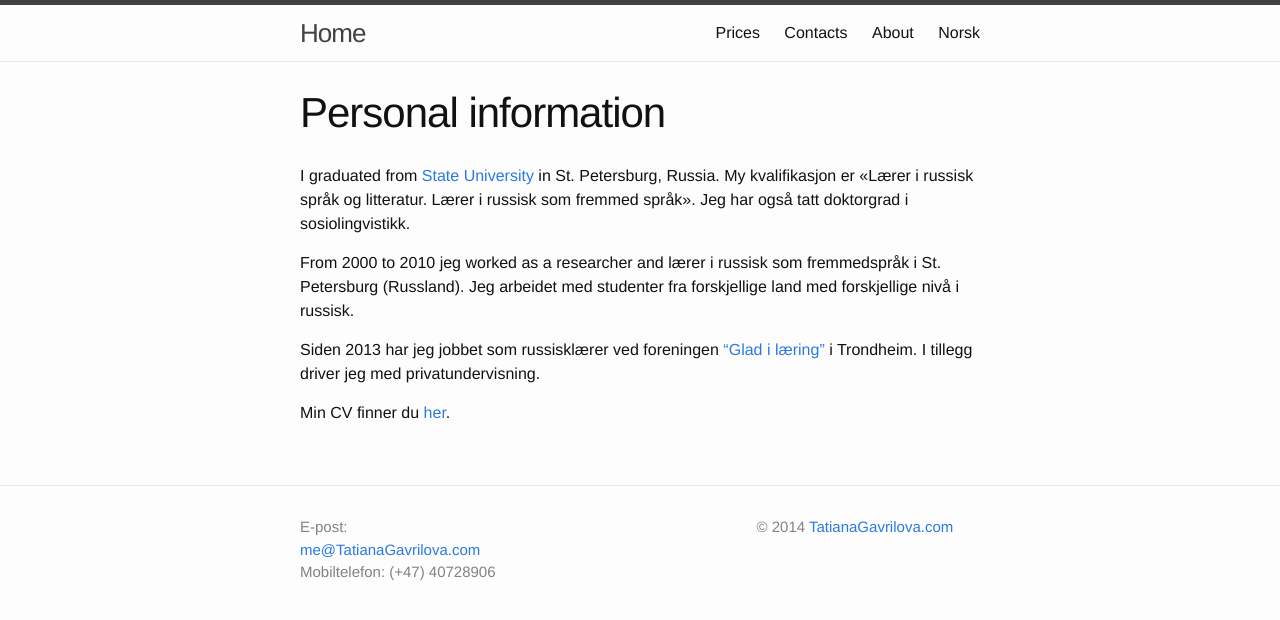
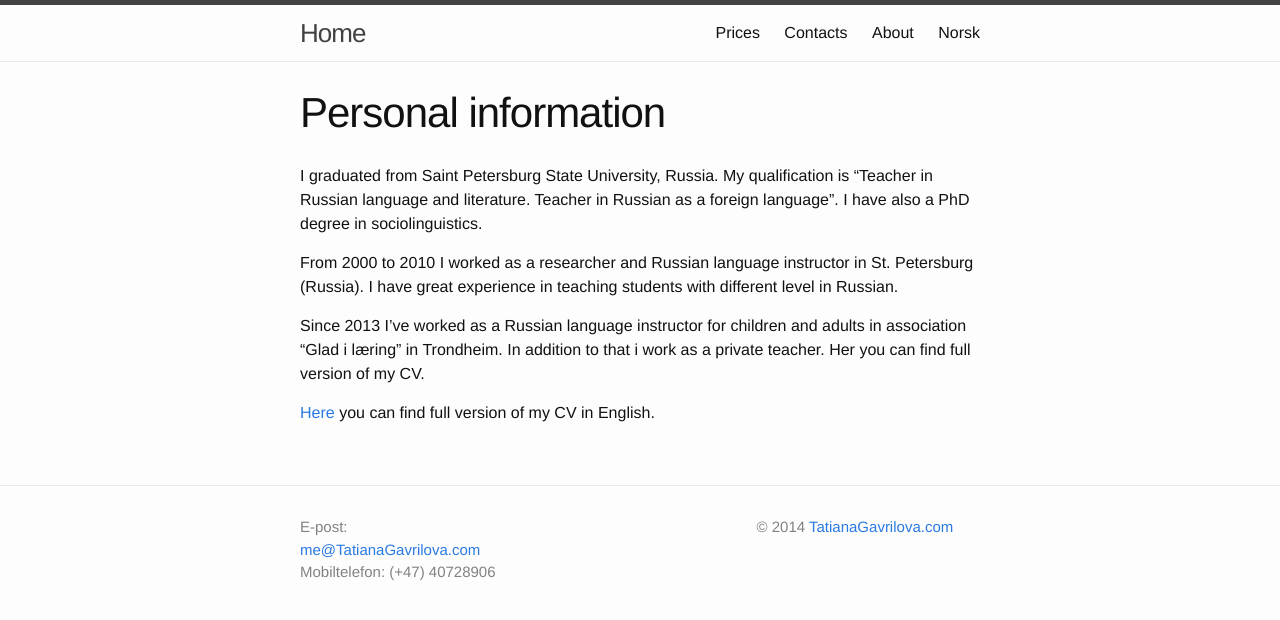
Before and after one commit to TatianaGavrilova/tatianagavrilova.github.io, a Jekyll site: the page built from en/02-about.md, in a window 1280 px wide. Shown: the top 620 px of the page. Built offline with Jekyll 4.4.1, drawn with Linux system fonts in a browser that asks for light colours.

Commit message:
Completed translation

```diff
--- a/en/02-about.md
+++ b/en/02-about.md
@@ -6,10 +6,17 @@ long_title: Personal information
 lang: en
 ---
 
-I graduated from [State University](http://eng.spbu.ru/) in St. Petersburg, Russia. My kvalifikasjon er «Lærer i russisk språk og litteratur. Lærer i russisk som fremmed språk». Jeg  har også tatt doktorgrad i sosiolingvistikk.
+I graduated from Saint Petersburg State University, Russia. My qualification
+is "Teacher in Russian language and literature. Teacher in Russian as a
+foreign language". I have also a PhD degree in sociolinguistics.
 
-From 2000 to 2010 jeg worked as a researcher and lærer i russisk som fremmedspråk i St. Petersburg (Russland). Jeg arbeidet med studenter fra forskjellige land med forskjellige nivå i russisk.
+From 2000 to 2010 I worked as a researcher and Russian language instructor in
+St. Petersburg (Russia). I have great experience in teaching students with
+different level in Russian.
 
-Siden 2013 har jeg jobbet som russisklærer ved foreningen ["Glad i læring"](https://www.facebook.com/Russiskskole) i Trondheim. I tillegg driver jeg med privatundervisning.
+Since 2013 I've worked as a Russian language instructor for children and
+adults in association “Glad i læring” in Trondheim. In addition to that i work
+as a private teacher. Her you can find full version of my CV.
 
-Min CV finner du [her](https://drive.google.com/file/d/0B-VKk52CRIswVFdoTWxZWGhxdms/edit?usp=sharing).
+[Here]({{ site.baseurl }}/cv/Tatiana_Gavrilova_CV_side_en.pdf) you can find
+full version of my CV in English.
```
Also changed, not shown: 02-about.md (+11 -4 lines), en/00-prices.md (+1 -1 lines), en/index.md (+9 -3 lines), index.md (+2 -2 lines), 2 other files.
